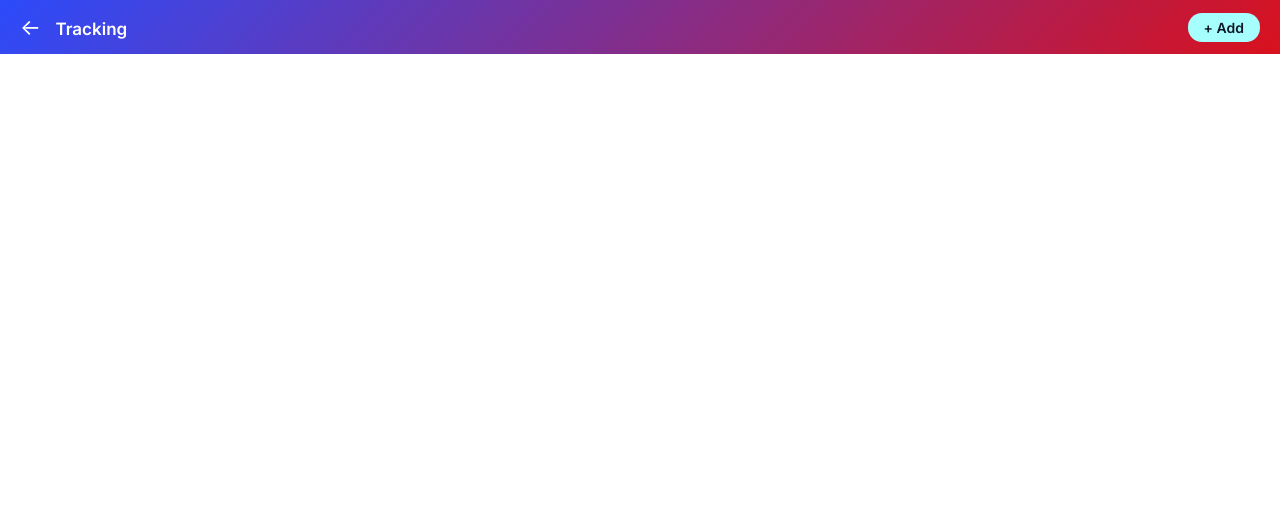
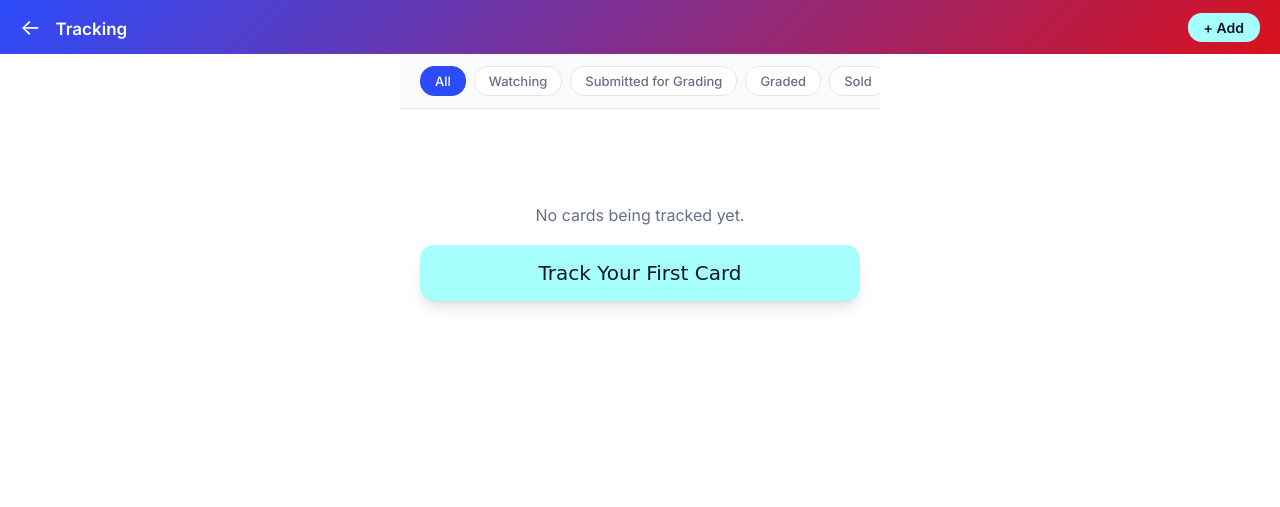
Before and after one commit to CS4300-CS5300-SP26/dev4_cust6, a Django app: page /tracking/ in a window 1280 px wide. Shown: the top 507 px of the page. Run offline with Django 4.2, Linux system fonts and the light colour scheme; some web fonts are replaced.

Commit message:
Added filter tabs and empty state

```diff
--- a/crinkle/tracking/templates/tracking/tracking_list.html
+++ b/crinkle/tracking/templates/tracking/tracking_list.html
@@ -1,15 +1,21 @@
 {% extends "tracking/base.html" %}
-
 {% block title %}Tracking — Crinkle{% endblock %}
-
 {% block header_left %}
 <a href="/" class="back-link">&larr;</a>
 <span class="page-title">Tracking</span>
 {% endblock %}
-
 {% block header_right %}
 <a href="{% url 'tracking:add' %}" class="btn-add">+ Add</a>
 {% endblock %}
-
 {% block content %}
+<div class="filter-tabs">
+    <a href="{% url 'tracking:list' %}" class="tab {% if current_filter == 'all' %}active{% endif %}">All</a>
+    {% for value, label in status_choices %}
+    <a href="{% url 'tracking:list' %}?status={{ value }}" class="tab {% if current_filter == value %}active{% endif %}">{{ label }}</a>
+    {% endfor %}
+</div>
+<div class="empty-state">
+    <p class="empty-text">No cards being tracked yet.</p>
+    <a href="{% url 'tracking:add' %}" class="btn-tracking btn-tracking-primary">Track Your First Card</a>
+</div>
 {% endblock %}
```
